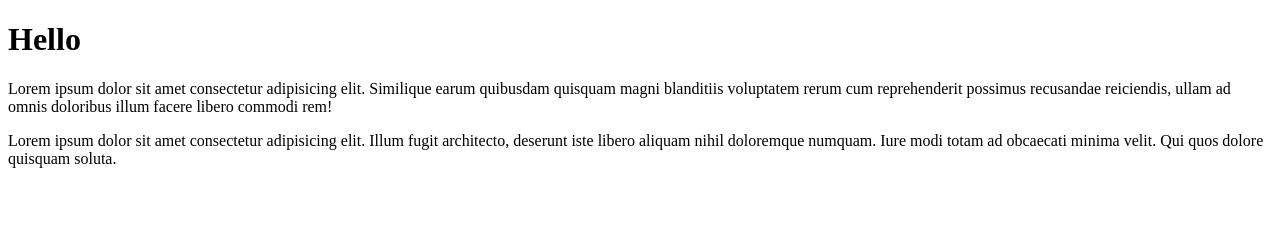
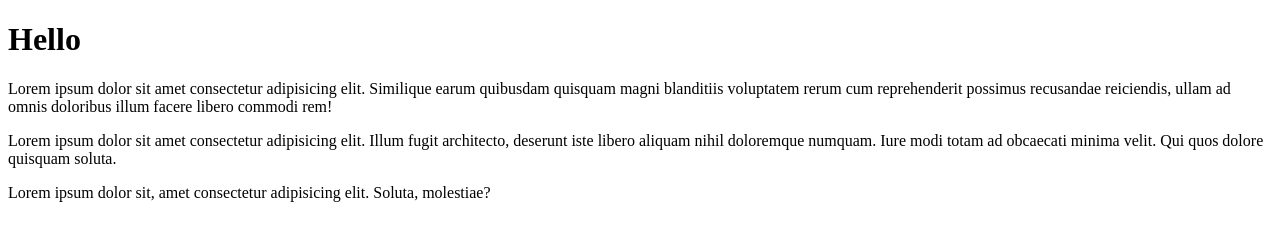
Before and after one commit to acervaser/learening, a plain HTML site: page lesson 5/index.html in a window 1280 px wide. Drawn offline with Linux system fonts and the light colour scheme.

Commit message:
add new paragraft

```diff
--- a/lesson 5/index.html
+++ b/lesson 5/index.html
@@ -10,5 +10,6 @@
     <h1>Hello </h1>
     <p>Lorem ipsum dolor sit amet consectetur adipisicing elit. Similique earum quibusdam quisquam magni blanditiis voluptatem rerum cum reprehenderit possimus recusandae reiciendis, ullam ad omnis doloribus illum facere libero commodi rem!</p>
 <p>Lorem ipsum dolor sit amet consectetur adipisicing elit. Illum fugit architecto, deserunt iste libero aliquam nihil doloremque numquam. Iure modi totam ad obcaecati minima velit. Qui quos dolore quisquam soluta.</p>
+<p>Lorem ipsum dolor sit, amet consectetur adipisicing elit. Soluta, molestiae?</p>
 </body>
 </html>
```
